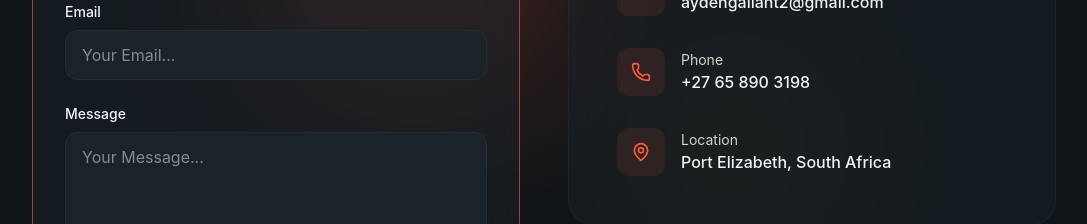
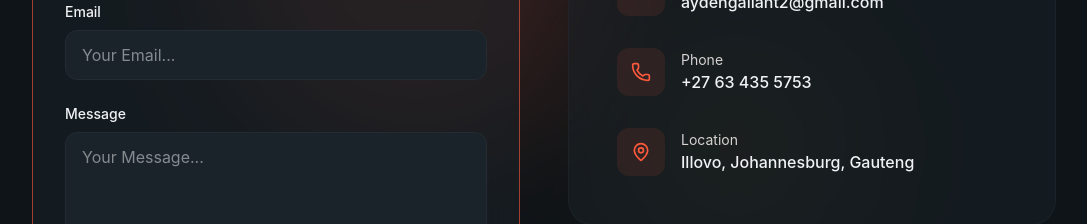
Before and after one commit to Boeta-Ay/React-Tailwind-Portfolio, a React (Vite) app in the folder vite-project/: page / in a window 1280 px wide. Shown: the part 3584-3808 px from the top of the page, without its empty margins (96-1183 px from the left). Built offline with nearby package versions, Linux system fonts and the light colour scheme.

Commit message:
Updated contact info and location

```diff
--- a/vite-project/src/sections/Contact.jsx
+++ b/vite-project/src/sections/Contact.jsx
@@ -16,15 +16,16 @@ const contactInfo = [
     {
         icon: Phone,
         label: "Phone",
-        value: "+27 65 890 3198",
-        href: "tel:+27658903198",
+        value: "+27 63 435 5753",
+        href: "tel:+27634355735",
     },
 
     {
         icon: MapPin,
         label: "Location",
-        value: "Port Elizabeth, South Africa",
-        href: "https://www.google.com/maps?q=Port+Elizabeth,+South+Africa"
+        value: "Illovo, Johannesburg, Gauteng",
+        // href: "https://www.google.com/maps?q=Port+Elizabeth,+South+Africa"
+         href: "https://maps.app.goo.gl/8xVabbFRJzM45U9x5"
     },
 
 ];
```
